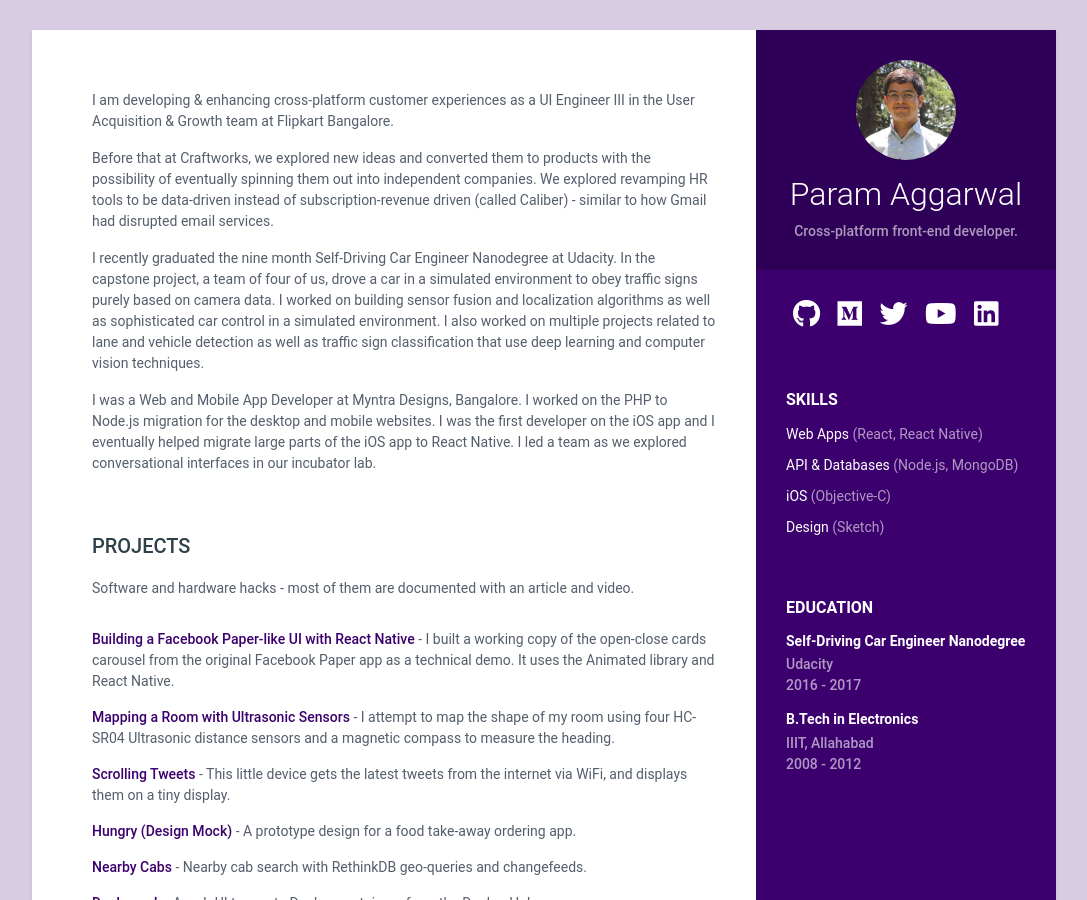
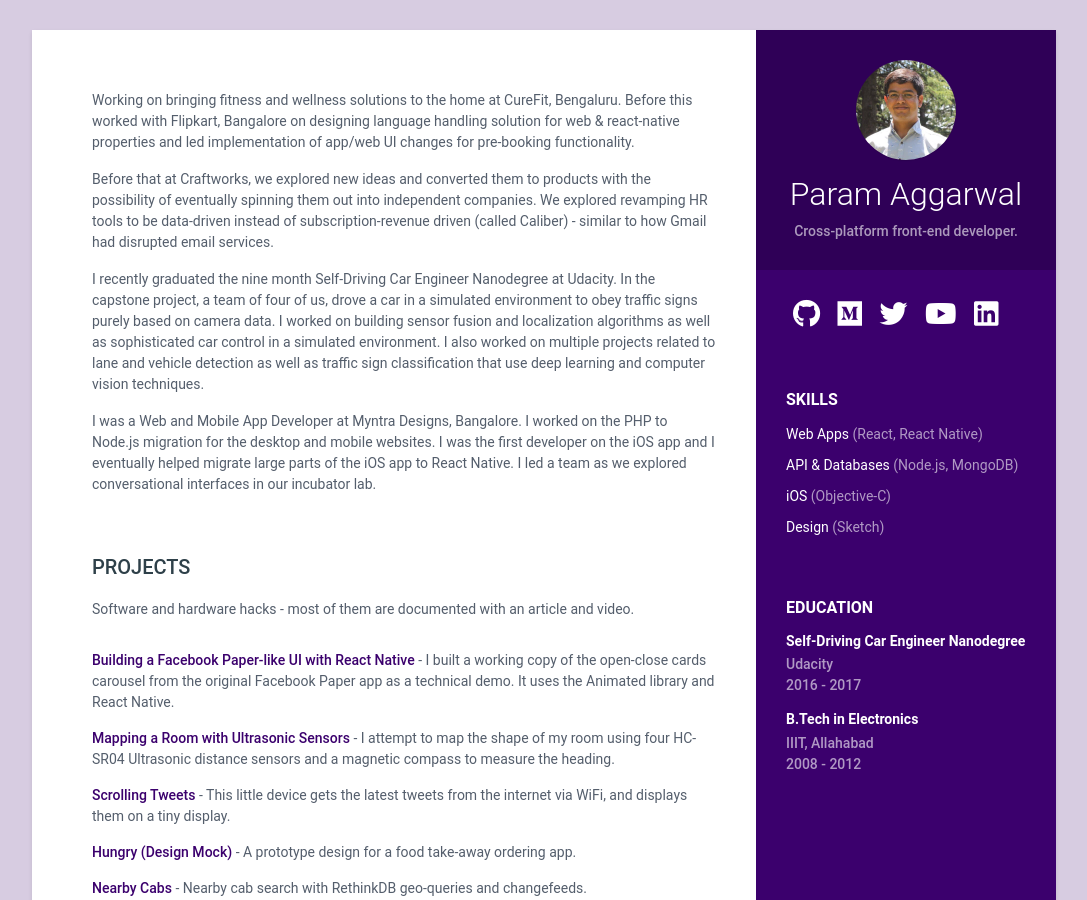
Before and after one commit to paramaggarwal/paramaggarwal.github.io, a Jekyll site: the page built from index.html, in a window 1280 px wide and 900 px high. Shown: the whole window, without its empty margins (96-1183 px from the left). Built offline with Jekyll 4.4.1, drawn with Linux system fonts in a browser that asks for light colours.

Commit message:
Update summary.yml

```diff
--- a/_data/summary.yml
+++ b/_data/summary.yml
@@ -1,4 +1,4 @@
-- I am developing & enhancing cross-platform customer experiences as a UI Engineer III in the User Acquisition & Growth team at Flipkart Bangalore.
+- Working on bringing fitness and wellness solutions to the home at CureFit, Bengaluru. Before this worked with Flipkart, Bangalore on designing language handling solution for web & react-native properties and led implementation of app/web UI changes for pre-booking functionality.
 - Before that at Craftworks, we explored new ideas and converted them to products with the possibility of eventually spinning them out into independent companies. We explored revamping HR tools to be data-driven instead of subscription-revenue driven (called Caliber) - similar to how Gmail had disrupted email services.
 - I recently graduated the nine month Self-Driving Car Engineer Nanodegree at Udacity. In the capstone project, a team of four of us, drove a car in a simulated environment to obey traffic signs purely based on camera data. I worked on building sensor fusion and localization algorithms as well as sophisticated car control in a simulated environment. I also worked on multiple projects related to lane and vehicle detection as well as traffic sign classification that use deep learning and computer vision techniques.
 - I was a Web and Mobile App Developer at Myntra Designs, Bangalore. I worked on the PHP to Node.js migration for the desktop and mobile websites. I was the first developer on the iOS app and I eventually helped migrate large parts of the iOS app to React Native. I led a team as we explored conversational interfaces in our incubator lab.
```
